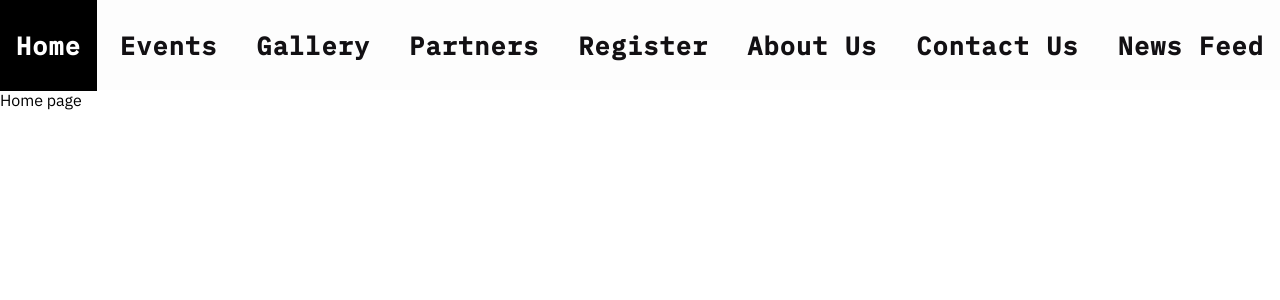
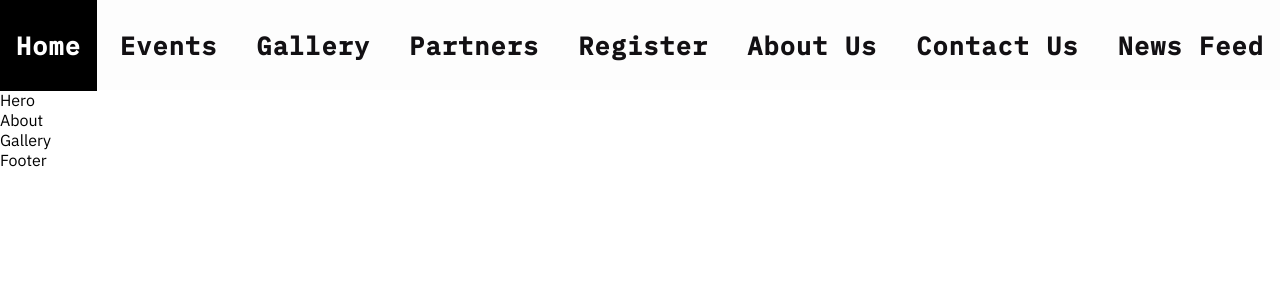
Before and after one commit to Ecstasia-22/Ecstasia-2022-Web, a React (Create React App) app: page / in a window 1280 px wide. Shown: the top 300 px of the page. Built offline with nearby package versions, Linux system fonts and the light colour scheme.

Commit message:
feat: home page components

```diff
--- /dev/null
+++ b/src/components/Home/AboutUs/index.jsx
@@ -0,0 +1,7 @@
+import React from 'react'
+
+export default function About() {
+  return (
+    <div>About</div>
+  )
+}
--- /dev/null
+++ b/src/components/Home/Footer/index.jsx
@@ -0,0 +1,7 @@
+import React from 'react'
+
+export default function Footer() {
+  return (
+    <div>Footer</div>
+  )
+}
--- /dev/null
+++ b/src/components/Home/Gallery/index.jsx
@@ -0,0 +1,7 @@
+import React from 'react'
+
+export default function Gallery() {
+  return (
+    <div>Gallery</div>
+  )
+}
--- /dev/null
+++ b/src/components/Home/Hero/index.jsx
@@ -0,0 +1,7 @@
+import React from 'react'
+
+export default function Hero() {
+  return (
+    <div>Hero</div>
+  )
+}
--- a/src/pages/Home/index.jsx
+++ b/src/pages/Home/index.jsx
@@ -1,6 +1,15 @@
+import About from '../../components/Home/AboutUs/index.jsx'
+import Footer from '../../components/Home/Footer/index.jsx'
+import Gallery from '../../components/Home/Gallery/index.jsx'
+import Hero from '../../components/Home/Hero/index.jsx'
 import './home.css'
 function Home() {
-  return <>Home page</>
+  return <>
+  <Hero />
+  <About />
+  <Gallery />
+  <Footer />
+  </>
 }
 
 export default Home
```
